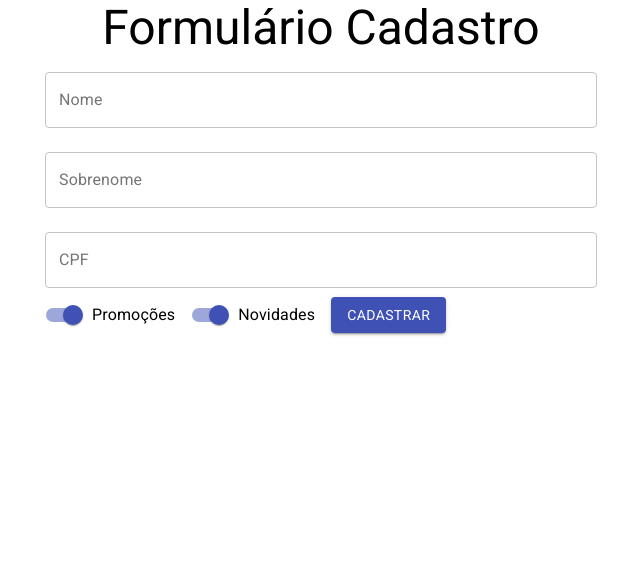
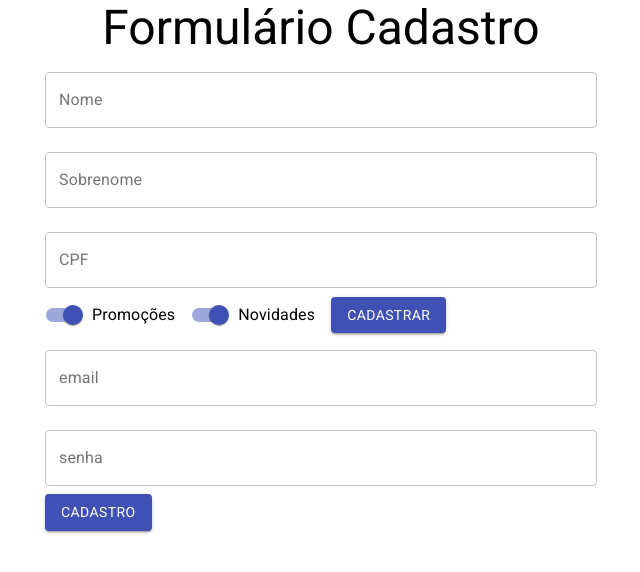
Before and after one commit to higornobrega/Projeto-Formulario, a React (Create React App) app: page / in a window 1280 px wide. Shown: the top 572 px of the page, without its empty margins (319-959 px from the left). Built offline with nearby package versions, Linux system fonts and the light colour scheme.

Commit message:
Entendendo o problema do cliente

```diff
--- a/src/App.js
+++ b/src/App.js
@@ -24,7 +24,7 @@ function aoEnviarForm(dados) {
 }
 
 function validarCPF(cpf) {
-  if(cpf.length!=11){
+  if(cpf.length!==11){
     return {cpf:{validacao:false, texto:'CPF deve ter 11 dígitos'}}
   }else{
     return {cpf:{validacao:true, texto:''}}
--- /dev/null
+++ b/src/components/FormularioCadastro/DadosPessoais.jsx
@@ -0,0 +1,97 @@
+import React, { useState } from 'react';
+import { TextField, Button, FormControlLabel, Switch } from '@material-ui/core';
+
+function DadosPessoais({aoEnviar, validarCPF}) {
+    const [nome, setNome] = useState("");
+    const [sobrenome, setSobrenome] = useState("");
+    const [cpf, setCpf] = useState("");
+    const [promocoes, setPromocoes] = useState(true);
+    const [novidades, setNovidades] = useState(true);
+    const [erros, setErros] = useState({cpf:{validacao:true, texto:''}});
+
+    return (
+        <form
+            onSubmit={(event) => {
+                event.preventDefault();
+                aoEnviar({nome, sobrenome, cpf, promocoes, novidades });
+            }}
+        >
+            <TextField
+                value={nome}
+                onChange={(event) => {
+                    setNome(event.target.value);
+
+                }}
+                id="nome"
+                label="Nome"
+                variant="outlined"
+                fullWidth
+                margin="normal"
+            />
+
+            <TextField
+                value={sobrenome}
+                onChange={(event) => {
+                    setSobrenome(event.target.value);
+                }}
+                id="sobrenome"
+                label="Sobrenome"
+                variant="outlined"
+                fullWidth margin="normal"
+            />
+
+            <TextField
+                value={cpf}
+                onChange={(event) => {
+                    setCpf(event.target.value);
+                }}
+                onBlur={(event) =>{
+                    const ehValidacao = validarCPF(event.target.value)
+                    setErros(ehValidacao)
+                }}
+                error={!erros.cpf.validacao}
+                helperText={erros.cpf.texto}
+                id="cpf"
+                label="CPF"
+                variant="outlined"
+                fullWidth margin="normal"
+            />
+
+            <FormControlLabel
+                label="Promoções"
+                control={
+                    <Switch
+                        checked={promocoes}
+
+                        onChange={(event) => {
+                            setPromocoes(event.target.checked);
+
+                        }}
+                        name="promocoes"
+                        color="primary"
+                    />
+                }
+
+            />
+
+            <FormControlLabel
+                label="Novidades"
+                control={
+                    <Switch
+                        checked={novidades}
+                        onChange={(event) => {
+                            setNovidades(event.target.checked)
+                        }}
+                        name="novidades"
+                        color="primary"
+                    />
+                }
+
+            />
+
+            <Button variant="contained" color="primary" type="submit"> Cadastrar</Button>
+        </form>
+    );
+}
+
+export default DadosPessoais;
--- /dev/null
+++ b/src/components/FormularioCadastro/DadosUsuario.jsx
@@ -0,0 +1,29 @@
+import React from 'react'
+import { Button, TextField } from '@material-ui/core'
+
+function DadosUsuario() {
+    return (
+        <form>
+            <TextField
+                type="email"
+                id="email"
+                label="email"
+                variant="outlined"
+                fullWidth
+                margin="normal"
+            />
+            <TextField
+                type="password"
+                id="senha"
+                label="senha"
+                variant="outlined"
+                fullWidth
+                margin="normal"
+            />
+            <Button variant="contained" color="primary" type='submit'>Cadastro</Button>
+
+        </form>
+    );
+}
+
+export default DadosUsuario;
--- a/src/components/FormularioCadastro/FormularioCadastro.jsx
+++ b/src/components/FormularioCadastro/FormularioCadastro.jsx
@@ -1,96 +1,15 @@
-import React, { useState } from 'react';
-import { TextField, Button, FormControlLabel, Switch } from '@material-ui/core';
+import React, { Fragment, useState } from 'react';
+import DadosPessoais from './DadosPessoais';
+import DadosUsuario from './DadosUsuario';
 
-function FormularioCadastro({aoEnviar, validarCPF}) {
-    const [nome, setNome] = useState("");
-    const [sobrenome, setSobrenome] = useState("");
-    const [cpf, setCpf] = useState("");
-    const [promocoes, setPromocoes] = useState(true);
-    const [novidades, setNovidades] = useState(true);
-    const [erros, setErros] = useState({cpf:{validacao:true, texto:''}});
+function FormularioCadastro({ aoEnviar, validarCPF }) {
 
     return (
-        <form
-            onSubmit={(event) => {
-                event.preventDefault();
-                aoEnviar({nome, sobrenome, cpf, promocoes, novidades });
-            }}
-        >
-            <TextField
-                value={nome}
-                onChange={(event) => {
-                    setNome(event.target.value);
+        <Fragment>
+            <DadosPessoais aoEnviar={aoEnviar} validarCPF={validarCPF} />
+            <DadosUsuario />
 
-                }}
-                id="nome"
-                label="Nome"
-                variant="outlined"
-                fullWidth
-                margin="normal"
-            />
-
-            <TextField
-                value={sobrenome}
-                onChange={(event) => {
-                    setSobrenome(event.target.value);
-                }}
-                id="sobrenome"
-                label="Sobrenome"
-                variant="outlined"
-                fullWidth margin="normal"
-            />
-
-            <TextField
-                value={cpf}
-                onChange={(event) => {
-                    setCpf(event.target.value);
-                }}
-                onBlur={(event) =>{
-                    const ehValidacao = validarCPF(event.target.value)
-                    setErros(ehValidacao)
-                }}
-                error={!erros.cpf.validacao}
-                helperText={erros.cpf.texto}
-                id="cpf"
-                label="CPF"
-                variant="outlined"
-                fullWidth margin="normal"
-            />
-
-            <FormControlLabel
-                label="Promoções"
-                control={
-                    <Switch
-                        checked={promocoes}
-
-                        onChange={(event) => {
-                            setPromocoes(event.target.checked);
-
-                        }}
-                        name="promocoes"
-                        color="primary"
-                    />
-                }
-
-            />
-
-            <FormControlLabel
-                label="Novidades"
-                control={
-                    <Switch
-                        checked={novidades}
-                        onChange={(event) => {
-                            setNovidades(event.target.checked)
-                        }}
-                        name="novidades"
-                        color="primary"
-                    />
-                }
-
-            />
-
-            <Button variant="contained" color="primary" type="submit"> Cadastrar</Button>
-        </form>
+        </Fragment>
     );
 }
 
```
